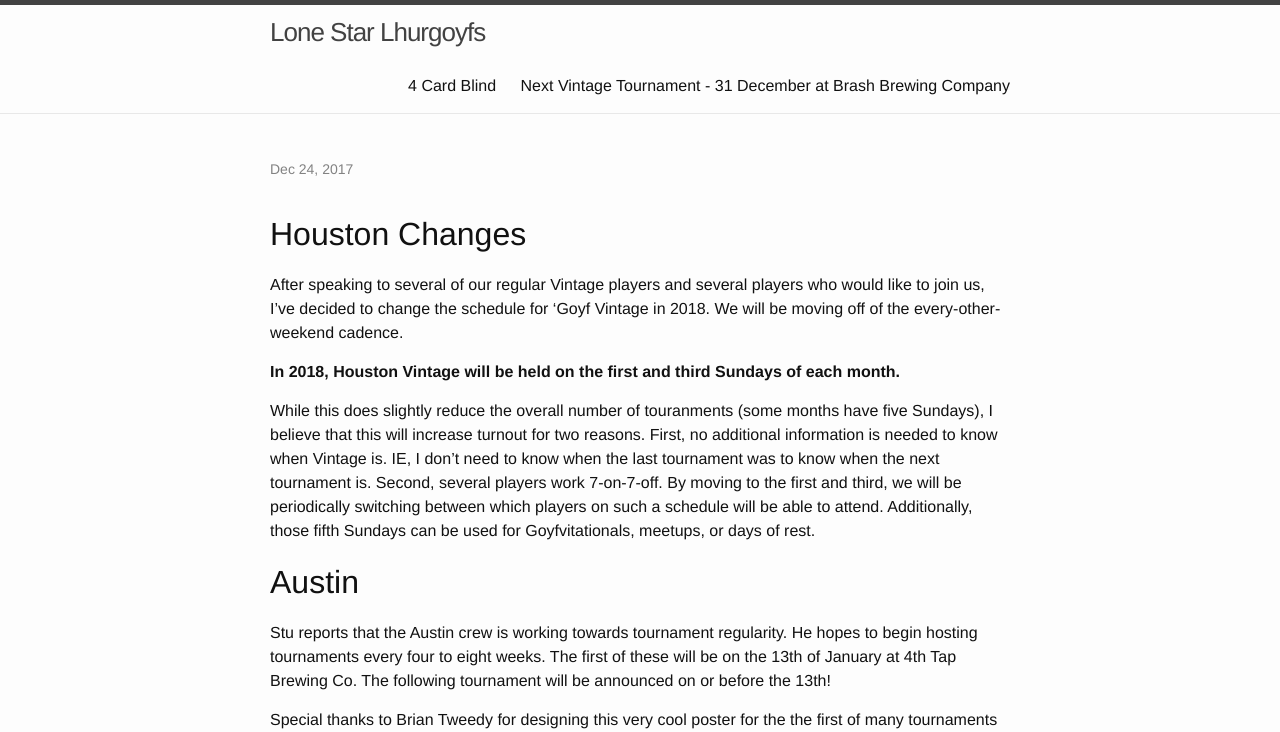
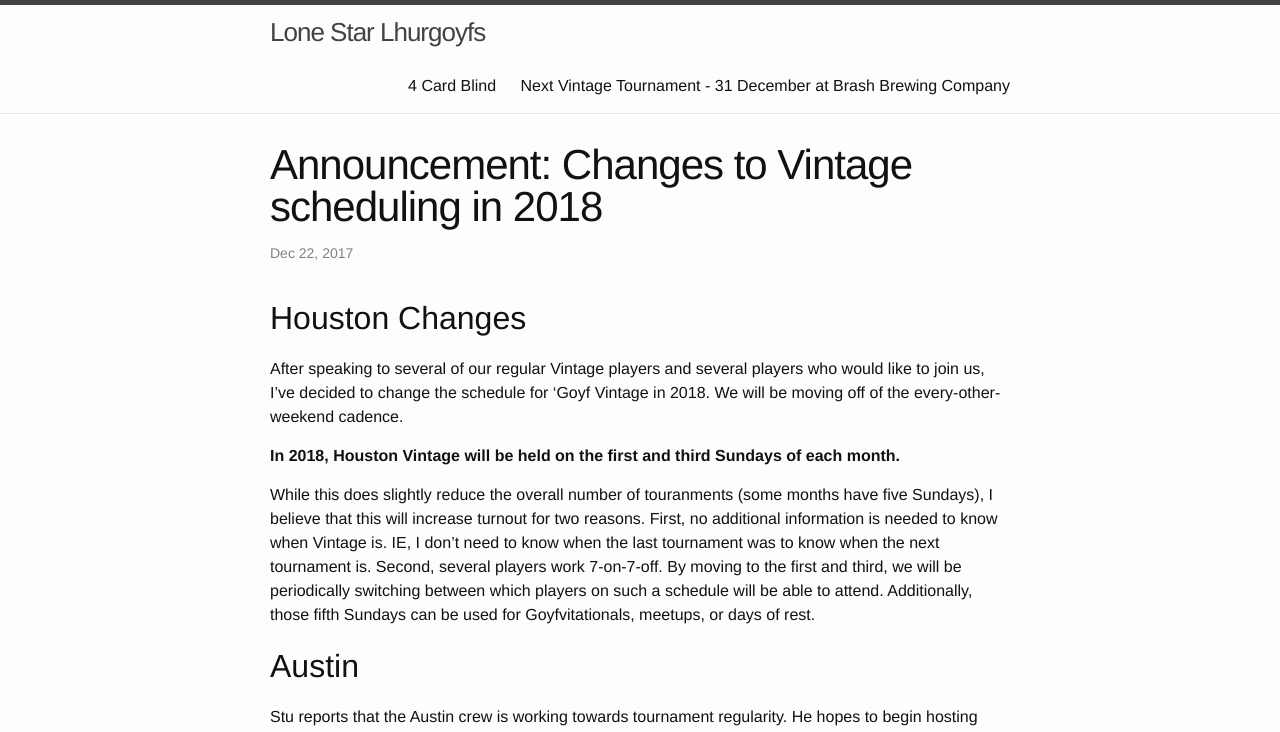
Before and after one commit to LoneStarLhurgoyfs/lonestarlhurgoyfs.github.io, a Jekyll site: the page built from _posts/2017-12-22-Announcement-Changes-to-Vintage-Scheduling-in-2018.markdown, in a window 1280 px wide. Shown: the top 732 px of the page. Built offline with Jekyll 4.4.1, drawn with Linux system fonts in a browser that asks for light colours; our own code applies the rules of GitHub Pages for plain Markdown files; part of the change alters nothing that is shown.

Commit message:
stupid paste errors

```diff
--- a/_posts/2017-12-22-Announcement-Changes-to-Vintage-Scheduling-in-2018.markdown
+++ b/_posts/2017-12-22-Announcement-Changes-to-Vintage-Scheduling-in-2018.markdown
@@ -2,8 +2,7 @@
 layout: post
 title:  "Announcement: Changes to Vintage scheduling in 2018"
 excerpt: "We're switching Houston Vintage to the first and third Sundays of each month. We've also got the next Austin tournament scheduled!"
-date:   2017-12-22 10:05:00 -05termin
-00
+date:   2017-12-22 10:05:00 -0500
 categories: Vintage Announcement
 ---
 
```
